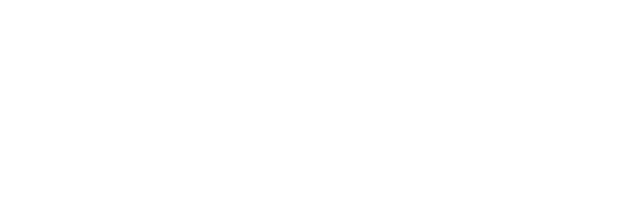
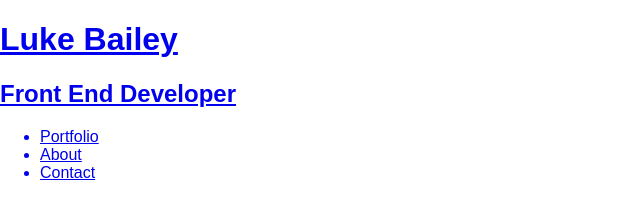
Before and after one commit to lhsjhp/Portfolio, a plain HTML site: page index.html in a window 1280 px wide. Shown: the whole page, without its empty margins (0-640 px from the left). Drawn offline with Linux system fonts and the light colour scheme.

Commit message:
Update index.html

```diff
--- a/index.html
+++ b/index.html
@@ -7,6 +7,19 @@
     <title>Luke Bailey | Front End Developer</title>
   </head>
   <body>
+    <header>
+      <a href="index.html">
+        <h1>Luke Bailey</h1>
+        <h2>Front End Developer</h2>
+      </a>
+    </header>
+    <nav>
+      <ul>
+        <a href="index.html"><li>Portfolio</li></a>
+        <a href="about.html"><li>About</li></a>
+        <a href="contact.html"><li>Contact</li></a>
+      </ul>
+    </nav>
 
   </body>
 </html>
```
